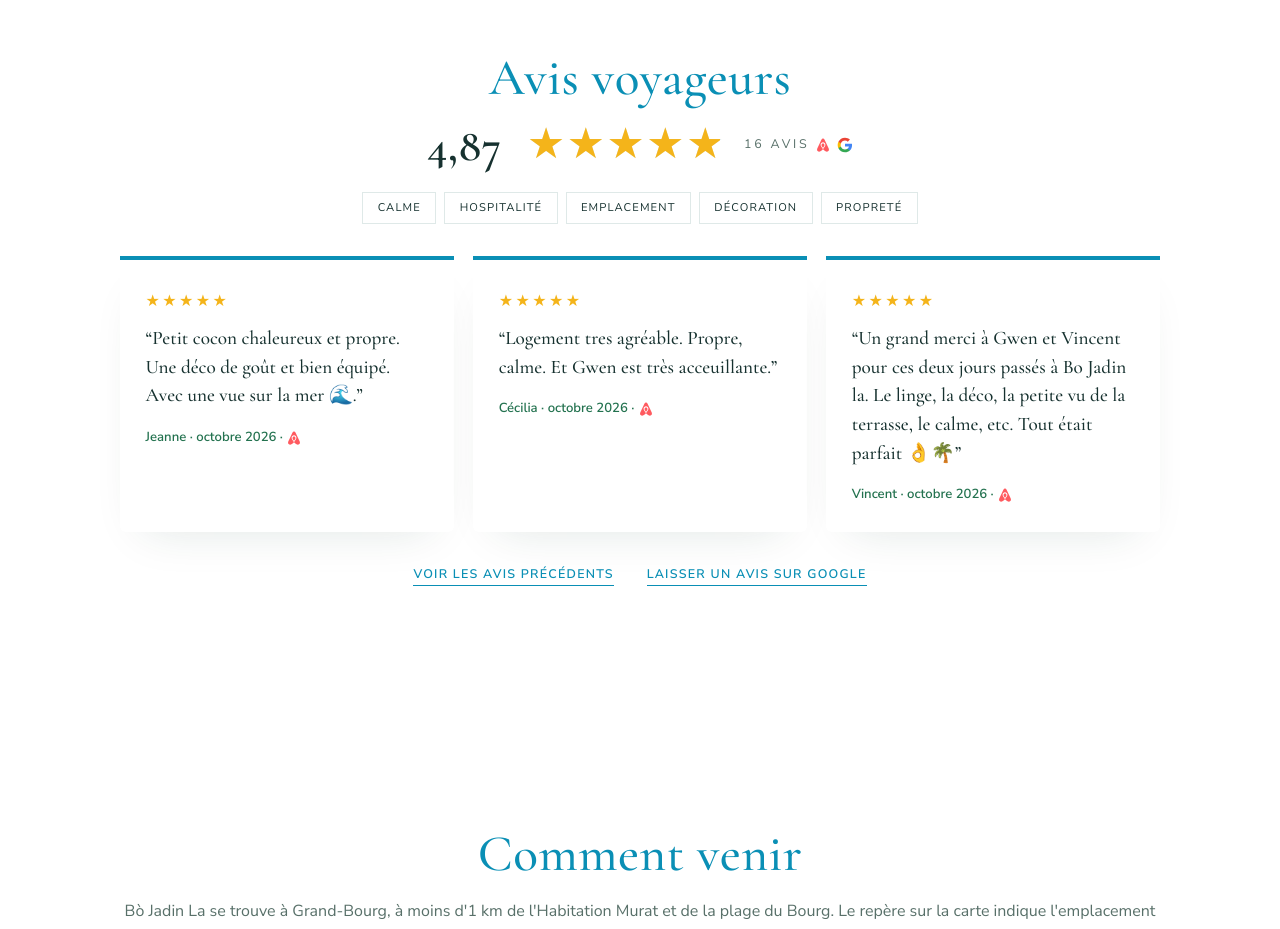
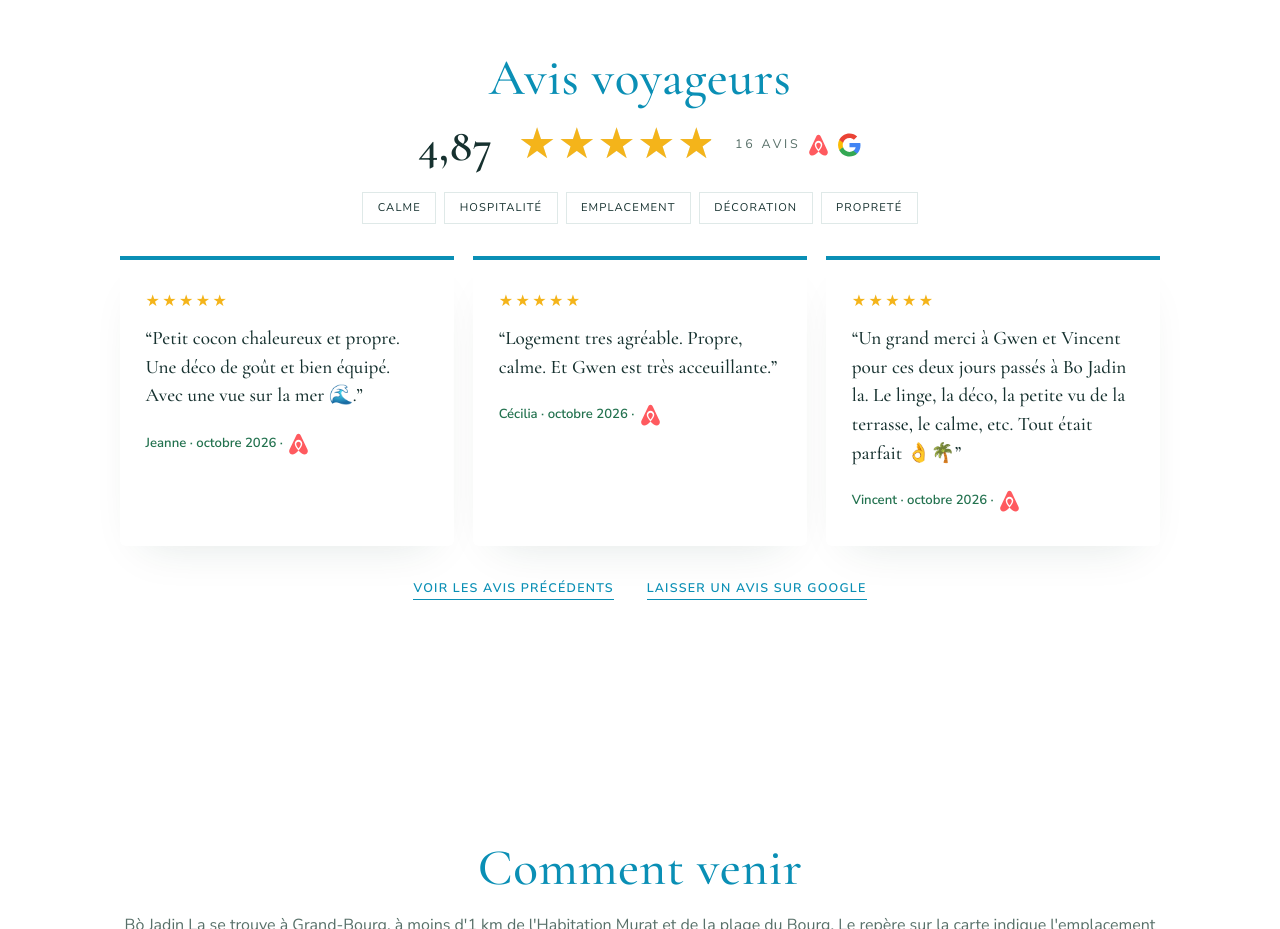
Before and after one commit to vincentmorgera/bo-jadin-la, a plain HTML site: page public/index.html in a window 1280 px wide. Shown: the part 3900-4829 px from the top of the page. Drawn offline with nearby package versions, Linux system fonts and the light colour scheme; no server answers; a script that the page names is missing.

Commit message:
maj claude

```diff
--- a/public/style.css
+++ b/public/style.css
@@ -653,21 +653,14 @@ p {
 .updated { font-size: .75rem; margin: 1rem 0 0; text-align: right; }
 
 /* ===== Avis ===== */
-/* 1. Les icônes dans les équipements du logement (PLUS GRANDES) */
-.picto .ic svg {
-  width: 32px !important;
-  height: 32px !important;
-}
-
-/* 2. Les icônes de plateformes dans les avis / commentaires (PETITES) */
 blockquote svg,
 .quotes svg,
 #rating-h svg,
 .rate svg {
-  width: 1rem !important;
-  height: 1rem !important;
-  max-width: 16px !important;
-  max-height: 16px !important;
+  width: 2rem !important;
+  height: 2rem !important;
+  max-width: 25px !important;
+  max-height: 250px !important;
   vertical-align: middle;
 }
 
```
